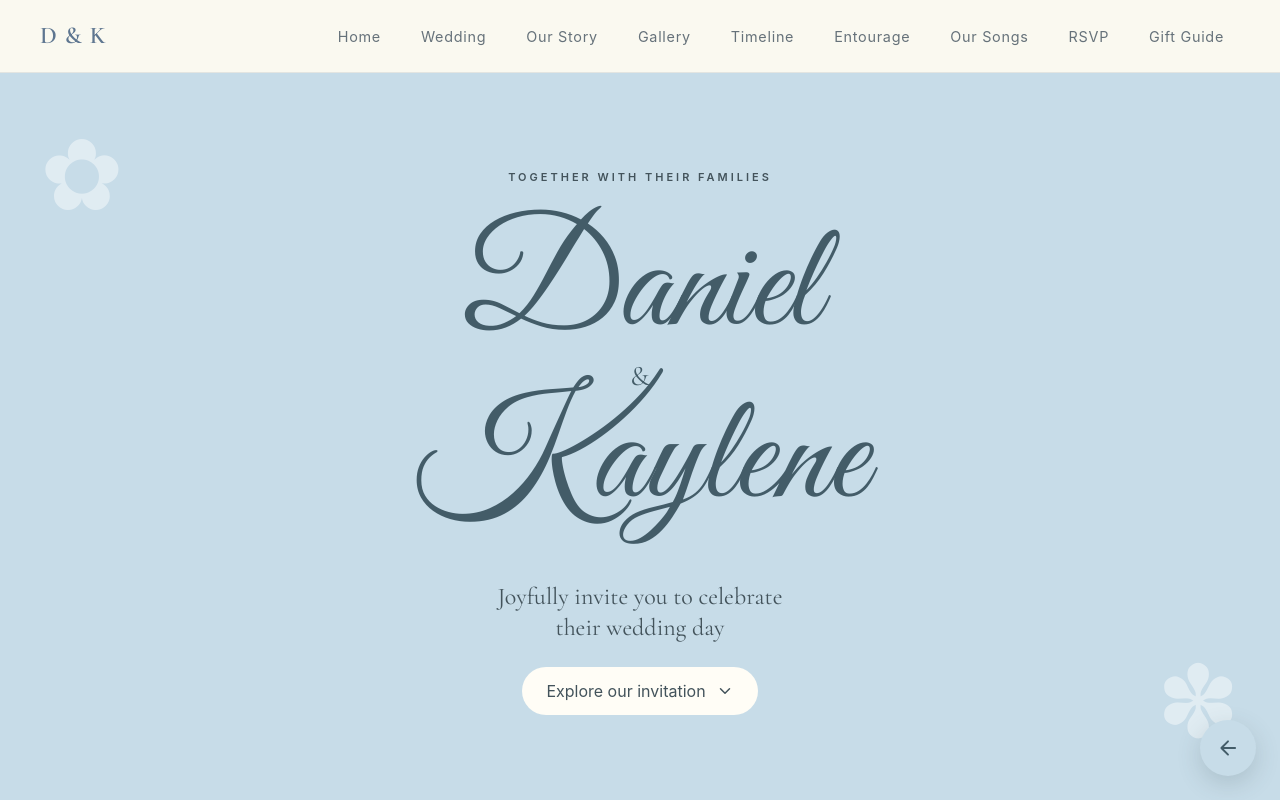
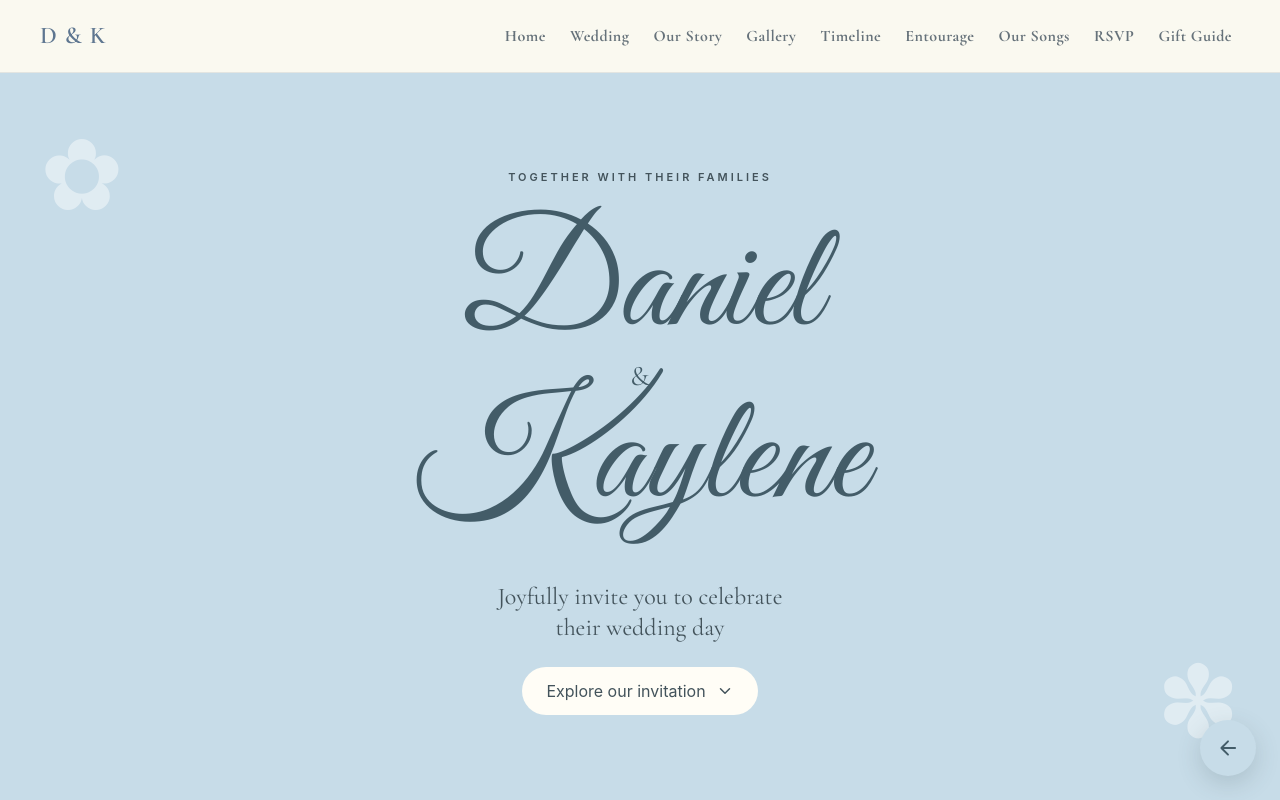
Before and after one commit to kateleneee/wedding-invite, a React (Create React App) app: page / in a window 1280 px wide. Both pictures are taken after a click on the button "Open wedding invitation". Shown: the top 800 px of the page. Built offline with nearby package versions, Linux system fonts and the light colour scheme.

Commit message:
make font style consistent

```diff
--- a/src/components/ResponsiveAppBar.js
+++ b/src/components/ResponsiveAppBar.js
@@ -108,11 +108,12 @@ export default function ResponsiveAppBar() {
                     background: "transparent",
                     cursor: "pointer",
                     color: "#66727A",
-                    px: 2,
-                    py: 1,
-                    fontFamily: "inherit",
-                    fontSize: "0.9rem",
-                    letterSpacing: "0.05em",
+                    p: 1,
+                    // fontFamily: "inherit",
+                    fontFamily: "'Cormorant Garamond', serif",
+                    fontWeight: 700,
+                    // fontSize: "1.1rem",
+                    letterSpacing: "0.03em",
                     transition: "all 0.2s ease",
 
                     "&:hover": {
@@ -121,7 +122,9 @@ export default function ResponsiveAppBar() {
                     },
                   }}
                 >
+                  {/* <Typography> */}
                   {item.label}
+                  {/* </Typography> */}
                 </Box>
               ))}
             </Box>
@@ -152,10 +155,11 @@ export default function ResponsiveAppBar() {
         }}
         PaperProps={{
           sx: {
-            width: { xs: "80%", sm: 320 },
+            width: { xs: "82%", sm: 320 },
             maxWidth: 360,
             backgroundColor: "#FAF9F0",
             color: "#66727A",
+            boxShadow: "-8px 0 30px rgba(67, 83, 91, 0.12)",
           },
         }}
       >
@@ -165,8 +169,8 @@ export default function ResponsiveAppBar() {
             display: "flex",
             alignItems: "center",
             justifyContent: "space-between",
-            px: 2,
-            py: 1.5,
+            px: 3,
+            py: 2,
             borderBottom: "1px solid rgba(94, 118, 144, 0.15)",
           }}
         >
@@ -176,6 +180,7 @@ export default function ResponsiveAppBar() {
               fontSize: "1.4rem",
               fontWeight: 600,
               color: "#5E7690",
+              // letterSpacing: "0.08em",
             }}
           >
             D & K
@@ -183,7 +188,6 @@ export default function ResponsiveAppBar() {
 
           <IconButton
             onClick={handleDrawerToggle}
-            aria-label="close navigation menu"
             sx={{
               color: "#5E7690",
             }}
@@ -192,8 +196,8 @@ export default function ResponsiveAppBar() {
           </IconButton>
         </Box>
 
-        {/* Drawer Navigation */}
-        <List sx={{ px: 1, py: 2 }}>
+        {/* Navigation */}
+        <List sx={{ px: 2, }}>
           {menuItems.map((item) => (
             <ListItem
               key={item.id}
@@ -204,22 +208,26 @@ export default function ResponsiveAppBar() {
                 onClick={() => handleNavigation(item.id)}
                 sx={{
                   borderRadius: 2,
-                  py: 1.5,
                   px: 2,
-
                   "&:hover": {
+                    backgroundColor: "rgba(220, 235, 243, 0.65)",
+                  },
+                  "&:active": {
                     backgroundColor: "#DCEBF3",
                   },
                 }}
               >
                 <ListItemText
                   primary={item.label}
-                  primaryTypographyProps={{
-                    sx: {
-                      fontFamily: "'Cormorant Garamond', serif",
-                      fontSize: "1.1rem",
-                      color: "#66727A",
-                      letterSpacing: "0.03em",
+                  slotProps={{
+                    primary: {
+                      sx: {
+                        fontWeight: 700,
+                        fontFamily: "'Cormorant Garamond', serif",
+                        fontSize: "1.1rem",
+                        color: "#5E7690",
+                        letterSpacing: "0.03em",
+                      }
                     },
                   }}
                 />
```
